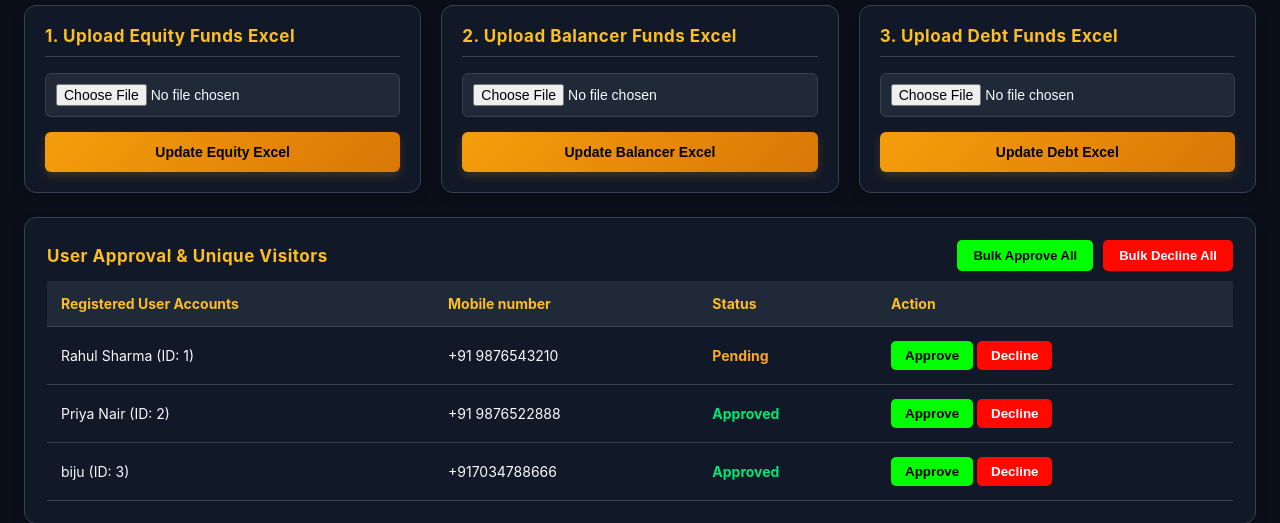
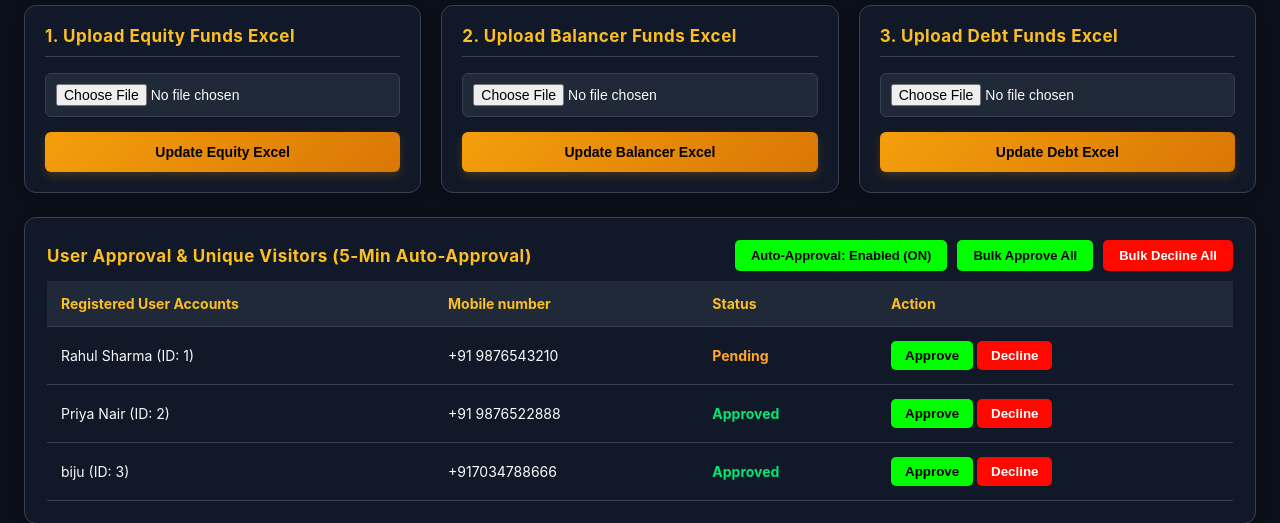
Before and after one commit to Bichu666/nav-dashboard, a Flask app: page /admin-dashboard in a window 1280 px wide. Shown: the part 515-1038 px from the top of the page. Run offline with Flask 3, Linux system fonts and the light colour scheme; the visitor is signed in with stand-in values (Sample User, id 1).

Commit message:
Update admin_dashboard.html

```diff
--- a/templates/admin_dashboard.html
+++ b/templates/admin_dashboard.html
@@ -396,9 +396,14 @@
         </div>
 
         <div class="panel approval-panel" style="margin-bottom: 24px;">
-            <div style="display: flex; justify-content: space-between; align-items: center; margin-bottom: 10px;">
-                <h3 style="margin: 0; border: none; padding: 0;">User Approval & Unique Visitors</h3>
-                <div style="display: flex; gap: 10px;">
+            <div style="display: flex; justify-content: space-between; align-items: center; margin-bottom: 10px; flex-wrap: wrap; gap: 10px;">
+                <h3 style="margin: 0; border: none; padding: 0;">User Approval & Unique Visitors (5-Min Auto-Approval)</h3>
+                <div style="display: flex; gap: 10px; align-items: center; flex-wrap: wrap;">
+                    <form action="{{ url_for('toggle_auto_approval') }}" method="POST" style="margin: 0;">
+                        <button type="submit" style="background: {% if auto_approval_enabled %}var(--green){% else %}var(--red){% endif %}; color: {% if auto_approval_enabled %}#000{% else %}#fff{% endif %}; border: none; padding: 8px 16px; border-radius: 5px; font-weight: 700; cursor: pointer; font-size: 13px;">
+                            Auto-Approval: {% if auto_approval_enabled %}Enabled (ON){% else %}Disabled (OFF){% endif %}
+                        </button>
+                    </form>
                     <form action="{{ url_for('approve_all_users') }}" method="POST" style="margin: 0;">
                         <button type="submit" class="btn-app" style="padding: 8px 16px; font-size: 13px;">Bulk Approve All</button>
                     </form>
```
